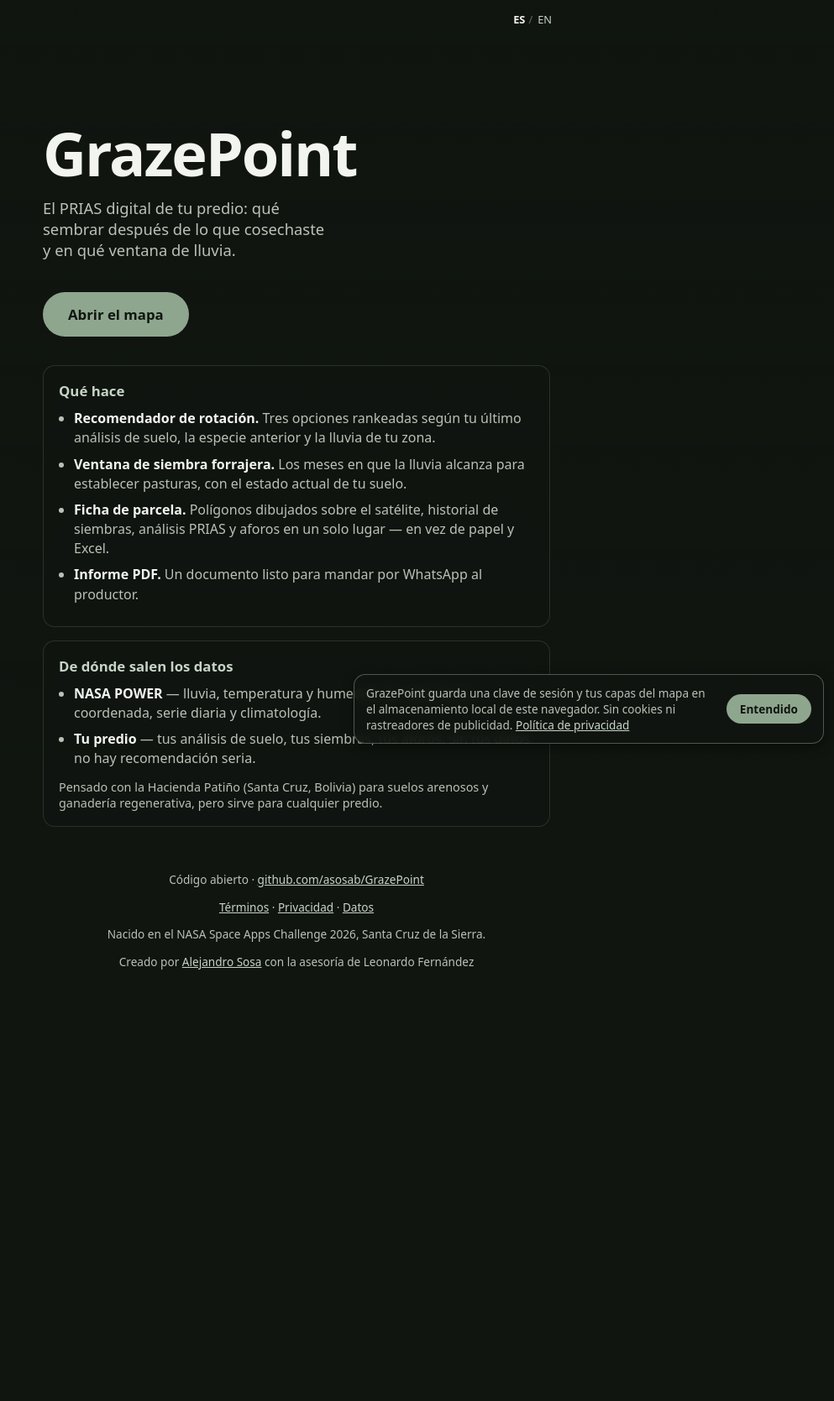
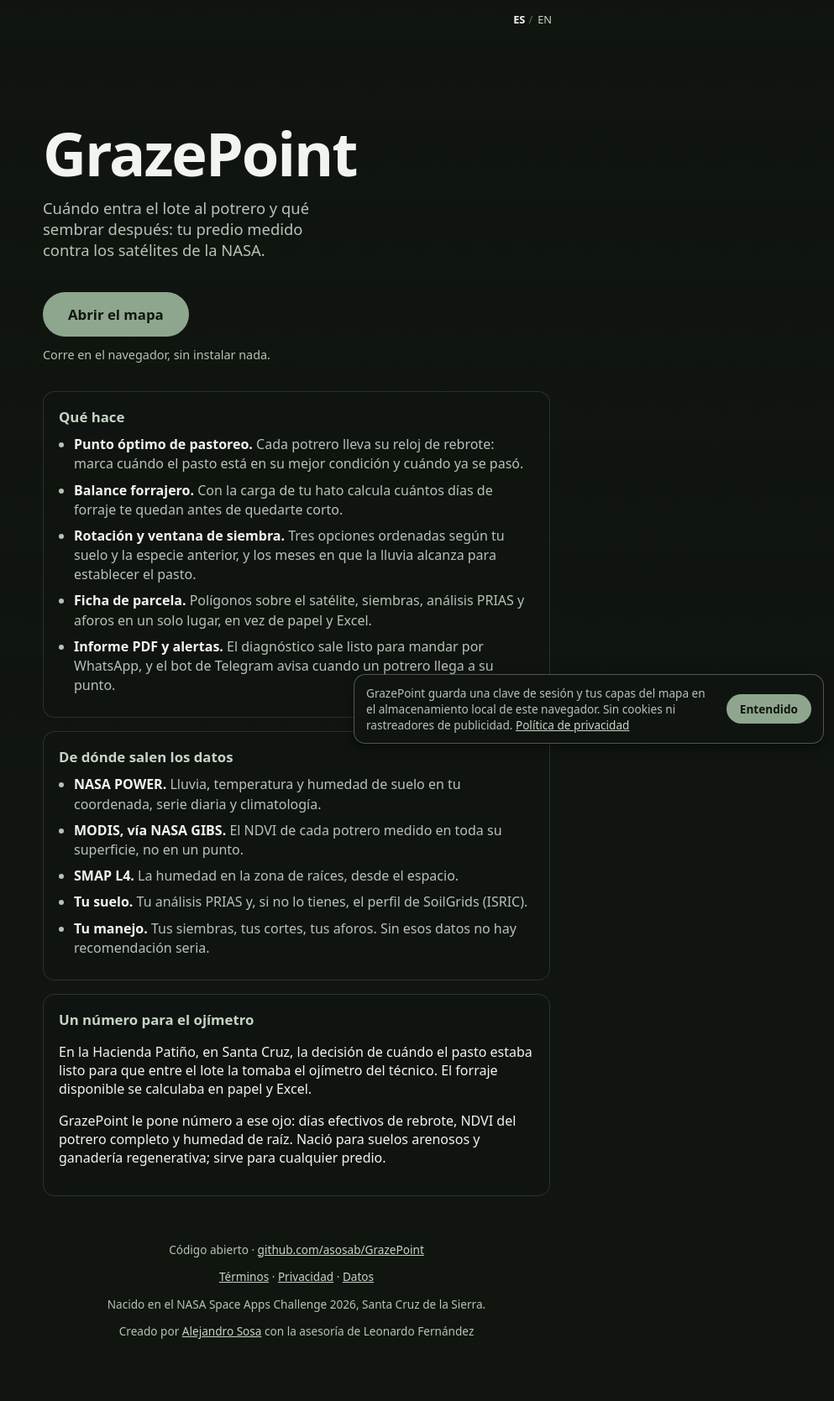
Before and after one commit to asosab/GrazePoint, a Jekyll site: the page built from es/index.html, in a window 1280 px wide. Shown: the whole page at 84% size, without its empty margins (287-1280 px from the left). Built offline with Jekyll 4.4.1, drawn with Linux system fonts in a browser that asks for light colours; before the commit the page ends 1229 px from its top, so only the background shows below that.

Commit message:
landing: datasets NASA en superficie + historia del ojimetro
Generated with [Devin](https://devin.ai)

Co-Authored-By: Devin <158243242+devin-ai-integration[bot]@users.noreply.github.com>

```diff
--- a/es/index.html
+++ b/es/index.html
@@ -1,7 +1,7 @@
 ---
 layout: default
-title: Qué sembrar, cuándo rotar
-description: "Ficha digital de tu predio con suelo, clima de la NASA y recomendación de rotación y ventana de siembra forrajera. Gratis y de código abierto."
+title: Cuándo entrar al potrero, qué sembrar
+description: "El punto justo para el lote y la ventana para sembrar: tus potreros contra NASA POWER, NDVI de MODIS y humedad SMAP. Gratis y de código abierto."
 leaflet: true
 body_class: landing
 ---
@@ -13,27 +13,37 @@ body_class: landing
   {% include langswitch.html %}
   <header class="landing-cabecera">
     <h1>GrazePoint</h1>
-    <p class="bajada">El PRIAS digital de tu predio: qué sembrar después de lo que cosechaste y en qué ventana de lluvia.</p>
+    <p class="bajada">Cuándo entra el lote al potrero y qué sembrar después: tu predio medido contra los satélites de la NASA.</p>
     <a class="boton-grande" href="{{ '/es/app/' | relative_url }}">Abrir el mapa</a>
+    <p class="fino">Corre en el navegador, sin instalar nada.</p>
   </header>
 
   <section class="tarjeta">
     <h2>Qué hace</h2>
     <ul class="lista-sencilla">
-      <li><strong>Recomendador de rotación.</strong> Tres opciones rankeadas según tu último análisis de suelo, la especie anterior y la lluvia de tu zona.</li>
-      <li><strong>Ventana de siembra forrajera.</strong> Los meses en que la lluvia alcanza para establecer pasturas, con el estado actual de tu suelo.</li>
-      <li><strong>Ficha de parcela.</strong> Polígonos dibujados sobre el satélite, historial de siembras, análisis PRIAS y aforos en un solo lugar — en vez de papel y Excel.</li>
-      <li><strong>Informe PDF.</strong> Un documento listo para mandar por WhatsApp al productor.</li>
+      <li><strong>Punto óptimo de pastoreo.</strong> Cada potrero lleva su reloj de rebrote: marca cuándo el pasto está en su mejor condición y cuándo ya se pasó.</li>
+      <li><strong>Balance forrajero.</strong> Con la carga de tu hato calcula cuántos días de forraje te quedan antes de quedarte corto.</li>
+      <li><strong>Rotación y ventana de siembra.</strong> Tres opciones ordenadas según tu suelo y la especie anterior, y los meses en que la lluvia alcanza para establecer el pasto.</li>
+      <li><strong>Ficha de parcela.</strong> Polígonos sobre el satélite, siembras, análisis PRIAS y aforos en un solo lugar, en vez de papel y Excel.</li>
+      <li><strong>Informe PDF y alertas.</strong> El diagnóstico sale listo para mandar por WhatsApp, y el bot de Telegram avisa cuando un potrero llega a su punto.</li>
     </ul>
   </section>
 
   <section class="tarjeta">
     <h2>De dónde salen los datos</h2>
     <ul class="lista-sencilla">
-      <li><strong>NASA POWER</strong> — lluvia, temperatura y humedad de suelo de tu coordenada, serie diaria y climatología.</li>
-      <li><strong>Tu predio</strong> — tus análisis de suelo, tus siembras, tus aforos. Sin tus datos no hay recomendación seria.</li>
+      <li><strong>NASA POWER.</strong> Lluvia, temperatura y humedad de suelo en tu coordenada, serie diaria y climatología.</li>
+      <li><strong>MODIS, vía NASA GIBS.</strong> El NDVI de cada potrero medido en toda su superficie, no en un punto.</li>
+      <li><strong>SMAP L4.</strong> La humedad en la zona de raíces, desde el espacio.</li>
+      <li><strong>Tu suelo.</strong> Tu análisis PRIAS y, si no lo tienes, el perfil de SoilGrids (ISRIC).</li>
+      <li><strong>Tu manejo.</strong> Tus siembras, tus cortes, tus aforos. Sin esos datos no hay recomendación seria.</li>
     </ul>
-    <p class="fino">Pensado con la Hacienda Patiño (Santa Cruz, Bolivia) para suelos arenosos y ganadería regenerativa, pero sirve para cualquier predio.</p>
+  </section>
+
+  <section class="tarjeta">
+    <h2>Un número para el ojímetro</h2>
+    <p>En la Hacienda Patiño, en Santa Cruz, la decisión de cuándo el pasto estaba listo para que entre el lote la tomaba el ojímetro del técnico. El forraje disponible se calculaba en papel y Excel.</p>
+    <p>GrazePoint le pone número a ese ojo: días efectivos de rebrote, NDVI del potrero completo y humedad de raíz. Nació para suelos arenosos y ganadería regenerativa; sirve para cualquier predio.</p>
   </section>
 
   <footer class="landing-pie">
```
Also changed, not shown: docs/log/2026-11-15.md (+15 -0 lines), index.html (+20 -10 lines).
